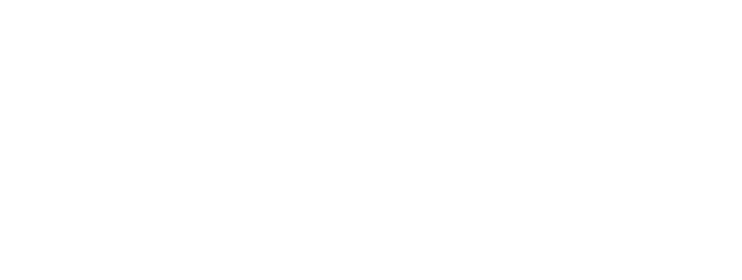
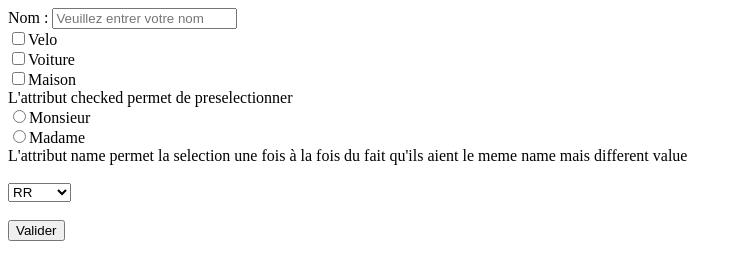
Before and after one commit to Jelil-ah/Agence-de-voyage, a plain HTML site: page index.html in a window 1280 px wide. Shown: the whole page, without its empty margins (0-742 px from the left). Drawn offline with Linux system fonts and the light colour scheme.

Commit message:
Balises html et cas utiles

```diff
--- a/index.html
+++ b/index.html
@@ -1,11 +1,104 @@
 <!DOCTYPE html>
 <html lang="en">
-<head>
-    <meta charset="UTF-8">
-    <meta name="viewport" content="width=device-width, initial-scale=1.0">
-    <title>Agence de voyage</title>
-</head>
-<body>
+  <head>
+    <meta charset="UTF-8" />
+    <meta name="viewport" content="width=device-width, initial-scale=1.0" />
+    <title>Ahounou express</title>
+  </head>
+  <body>
 
-</body>
+    <!--
+    <a href="http://www.gmail.com" target="blank">Site de gmail</a>
+    l'attribut HREF pour les liens et TARGET="BLANK" pour l'ouverture du lien sur un autre onglet
+
+    <a href="#section3">Lien vers la section3</a>
+    l'attribut href dans la balise,href="#" permet d'acceder a la section 3 qui pour id=section3
+    <br><br>
+
+    <img src="IMG.JPG" alt="pc">
+    Balise pour inserer l'image en plus de la source,ALT(ajoute une description a la photo)
+    On peut aussi inserer le lien d'une image directement depuis le net(chemin absolue et independant)-
+    <br><br><br><br>
+
+    <a href="http://www.google.com" target="blank">
+        <img src="ohttps://thumbor.sd-cdn.fr/Ap1R2Y08aJI3uaIQUaA9xirIADc=/1200x630/cdn.sd-cdn.fr/wp-content/uploads/2015/09/nouveau-logo-google1.jpg">
+    </a>
+    Utiliser une image pour le rediriger vers un lien
+    <br><br><br><br>
+
+
+   <section id="section1">
+      Le tag section a qui on donne un id(un nom) pour le nommer
+      <h1>paragraphe 1</h1>
+      <p>Ceci est long paragraphe ou je vais unpeu raconter tout<br /></p>
+      <br><br><br><br><br>
+    </section>
+
+
+    <section id="section2">
+      Le tag section a qui on donne un id(un nom) pour le nommer
+      <h1>paragraphe 2</h1>
+      <p>Ceci est long paragraphe ou je vais unpeu raconter tout<br /></p>
+      <br><br><br><br><br>
+    </section>
+
+
+    <section id="section3">
+      Le tag section a qui on donne un id(un nom) pour le nommer
+      <h1>paragraphe 3</h1>
+      <p>Ceci est long paragraphe ou je vais unpeu raconter tout<br /></p>
+      <br><br><br><br><br>
+    </section>
+
+    -->
+
+    <!--LISTES
+     <h1 style="color: red;">Mes etapes de la journée</h1>
+     <ol>ORDERED LIST ET <UL></UL> pour UNORDERED LIST
+         <li>je me leve</li>
+         <li>je te bouscule</li>
+         <li>tu ne te reveille pas</li>
+     </ol>
+     <br>
+     <p style="font-size: 30px;color: blueviolet;text-align: center;font-weight: bold;">Un paragraphe</p>
+    -->
+    <!--
+    <div style="background-color: yellow;">
+        <h1>Mon site</h1>
+    </div>
+
+    <div style="background-color: thistle;height: 12px;width: 16px;">
+        <a href="http://www.google.com">Google</a>
+    </div>
+
+    <div style="background-color: tomato;">
+        <ul>
+            <li>je me leve</li>
+            <li>je te bouscoule</li>
+        </ul>
+    </div>
+    -->
+
+    <form>
+        <label for="nom">Nom : </label>
+        <input id="nom" type="text" name="nom" placeholder="Veuillez entrer votre nom"><br>
+
+         <input type="checkbox" value="velo">Velo<br>
+         <input type="checkbox" value="voiture">Voiture<br>
+         <input type="checkbox" value="maison">Maison<br>L'attribut checked permet de preselectionner<br>
+
+         <input type="radio" value="Monsieur" name="sexe">Monsieur<br>
+         <input type="radio" value="Madame" name="sexe">Madame<br> L'attribut name permet la selection une fois à la fois du fait qu'ils aient le meme name mais different value<br><br>
+
+
+         <select name="voiture">
+             <option value="RR">RR</option>
+             <option value="merco">merco</option>
+             <option value="citroen">citroen</option>
+             <option value="ferari">ferari</option>
+        </select name="voiture"><br><br>
+
+        <input type="submit" value="Valider">
+    </form>
+  </body>
 </html>
```
